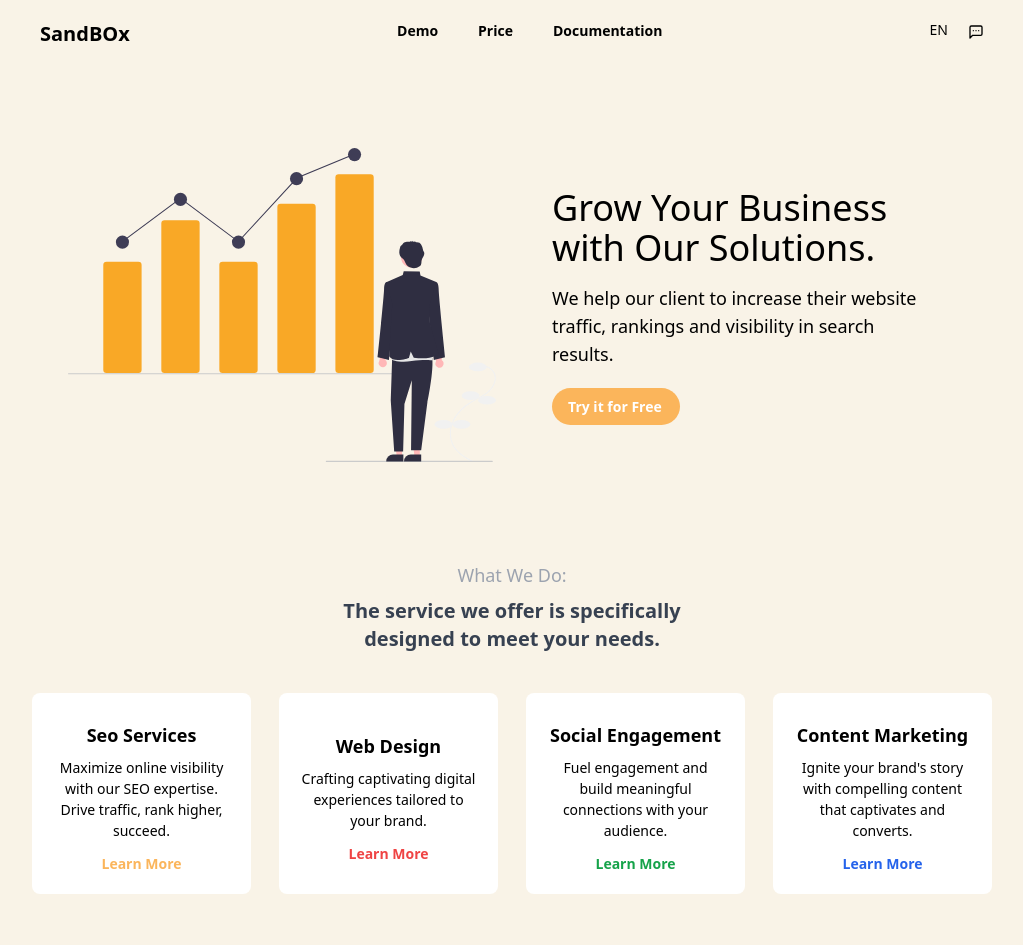
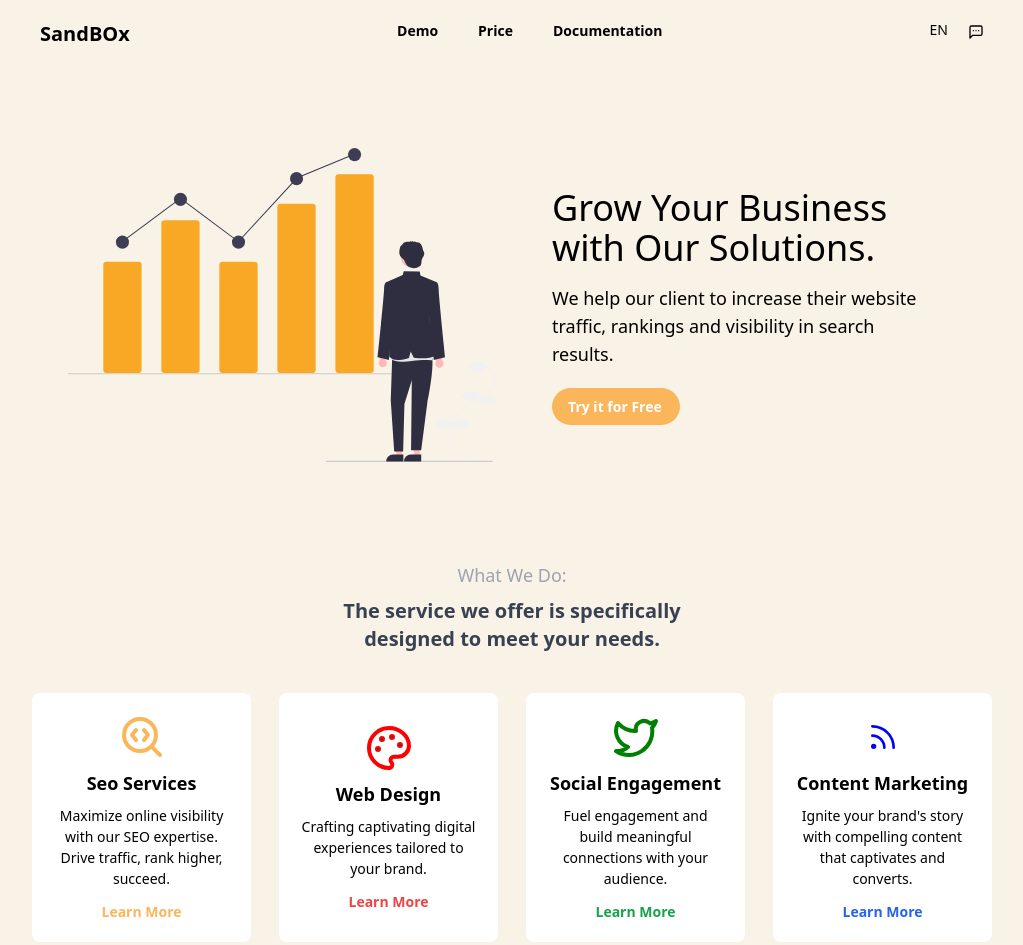
Before and after one commit to handipriyono/idx-seohtml, a plain HTML site: page index.html in a window 1280 px wide. Shown: the top 945 px of the page, without its empty margins (128-1151 px from the left). Drawn offline with nearby package versions, Linux system fonts and the light colour scheme.

Commit message:
feat: adjust icon for socials box

```diff
--- a/index.html
+++ b/index.html
@@ -106,6 +106,23 @@
           <div
             class="bg-white flex flex-col justify-center items-center p-5 rounded-lg"
           >
+            <svg
+              xmlns="http://www.w3.org/2000/svg"
+              width="24"
+              height="24"
+              viewBox="0 0 24 24"
+              fill="none"
+              stroke="#fbb55b"
+              stroke-width="2"
+              stroke-linecap="round"
+              stroke-linejoin="round"
+              class="lucide lucide-search-code w-12 h-12"
+            >
+              <path d="m13 13.5 2-2.5-2-2.5" />
+              <path d="m21 21-4.3-4.3" />
+              <path d="M9 8.5 7 11l2 2.5" />
+              <circle cx="11" cy="11" r="8" />
+            </svg>
             <h4 class="font-semibold text-center text-lg py-2">Seo Services</h4>
             <p class="text-center">
               Maximize online visibility with our SEO expertise. Drive traffic,
@@ -118,6 +135,26 @@
           <div
             class="bg-white flex flex-col justify-center items-center p-5 rounded-lg"
           >
+            <svg
+              xmlns="http://www.w3.org/2000/svg"
+              width="24"
+              height="24"
+              viewBox="0 0 24 24"
+              fill="none"
+              stroke="red"
+              stroke-width="2"
+              stroke-linecap="round"
+              stroke-linejoin="round"
+              class="lucide lucide-palette w-12 h-12"
+            >
+              <circle cx="13.5" cy="6.5" r=".5" fill="currentColor" />
+              <circle cx="17.5" cy="10.5" r=".5" fill="currentColor" />
+              <circle cx="8.5" cy="7.5" r=".5" fill="currentColor" />
+              <circle cx="6.5" cy="12.5" r=".5" fill="currentColor" />
+              <path
+                d="M12 2C6.5 2 2 6.5 2 12s4.5 10 10 10c.926 0 1.648-.746 1.648-1.688 0-.437-.18-.835-.437-1.125-.29-.289-.438-.652-.438-1.125a1.64 1.64 0 0 1 1.668-1.668h1.996c3.051 0 5.555-2.503 5.555-5.554C21.965 6.012 17.461 2 12 2z"
+              />
+            </svg>
             <h4 class="font-semibold text-center text-lg py-2">Web Design</h4>
             <p class="text-center">
               Crafting captivating digital experiences tailored to your brand.
@@ -129,6 +166,23 @@
           <div
             class="bg-white flex flex-col justify-center items-center p-5 rounded-lg"
           >
+            <svg
+              xmlns="http://www.w3.org/2000/svg"
+              width="24"
+              height="24"
+              viewBox="0 0 24 24"
+              fill="none"
+              stroke="green"
+              stroke-width="2"
+              stroke-linecap="round"
+              stroke-linejoin="round"
+              class="lucide lucide-twitter w-12 h-12"
+            >
+              <path
+                d="M22 4s-.7 2.1-2 3.4c1.6 10-9.4 17.3-18 11.6 2.2.1 4.4-.6 6-2C3 15.5.5 9.6 3 5c2.2 2.6 5.6 4.1 9 4-.9-4.2 4-6.6 7-3.8 1.1 0 3-1.2 3-1.2z"
+              />
+            </svg>
+
             <h4 class="font-semibold text-center text-lg py-2">
               Social Engagement
             </h4>
@@ -143,6 +197,22 @@
           <div
             class="bg-white flex flex-col justify-center items-center p-5 rounded-lg"
           >
+            <svg
+              xmlns="http://www.w3.org/2000/svg"
+              width="24"
+              height="24"
+              viewBox="0 0 24 24"
+              fill="none"
+              stroke="blue"
+              stroke-width="2"
+              stroke-linecap="round"
+              stroke-linejoin="round"
+              class="lucide lucide-rss h-12 w-12 py-2"
+            >
+              <path d="M4 11a9 9 0 0 1 9 9" />
+              <path d="M4 4a16 16 0 0 1 16 16" />
+              <circle cx="5" cy="19" r="1" />
+            </svg>
             <h4 class="font-semibold text-center text-lg py-2">
               Content Marketing
             </h4>
```
Also changed, not shown: tailwind.config.js (added), 1 other file.
